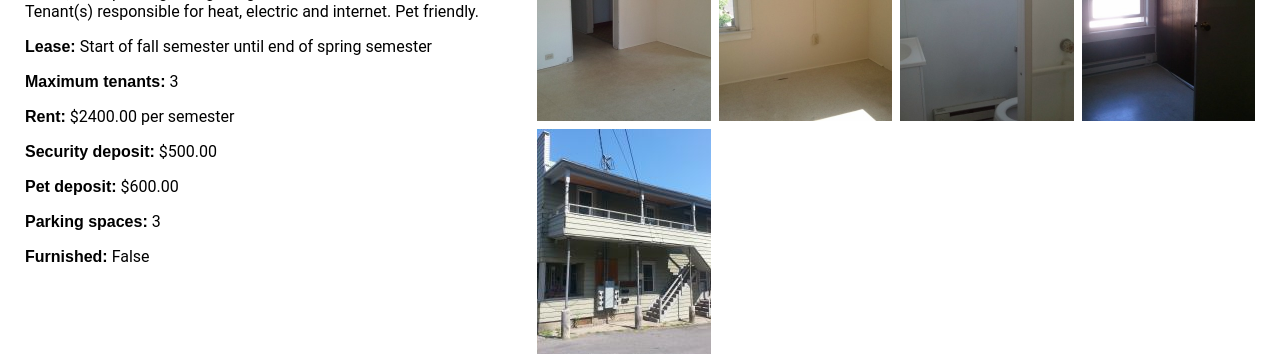
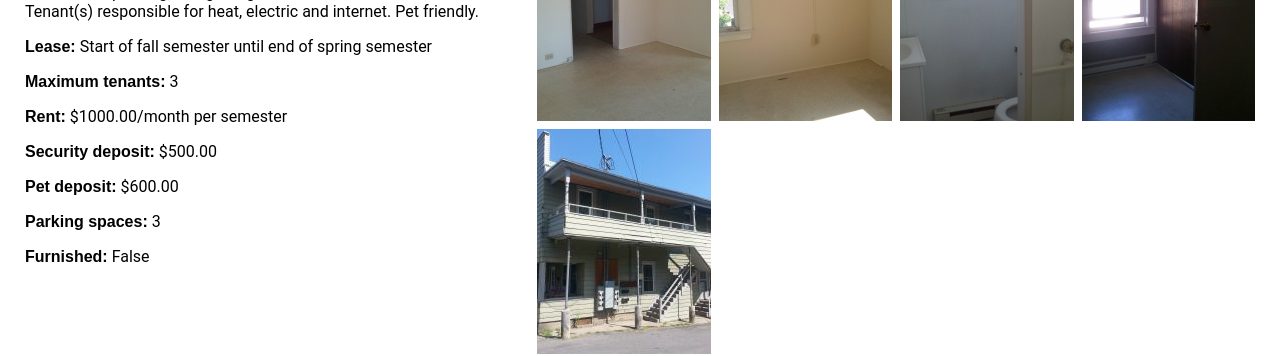
Before and after one commit to cssidy/psh, a Jekyll site: the page built from _apartments/5C.md, in a window 1280 px wide. Shown: the part 232-588 px from the top of the page. Built offline with Jekyll 4.4.1, drawn with Linux system fonts in a browser that asks for light colours.

Commit message:
Update 5C.md

```diff
--- a/_apartments/5C.md
+++ b/_apartments/5C.md
@@ -5,7 +5,7 @@ house: 5broad
 apartment: 5C
 rooms: 3 Bedroom
 max_tenants: 3
-rent: $2400.00
+rent: $1000.00/month
 security_deposit: $500.00
 security_deposit_pets: $600.00
 parking_spaces: 3
```
